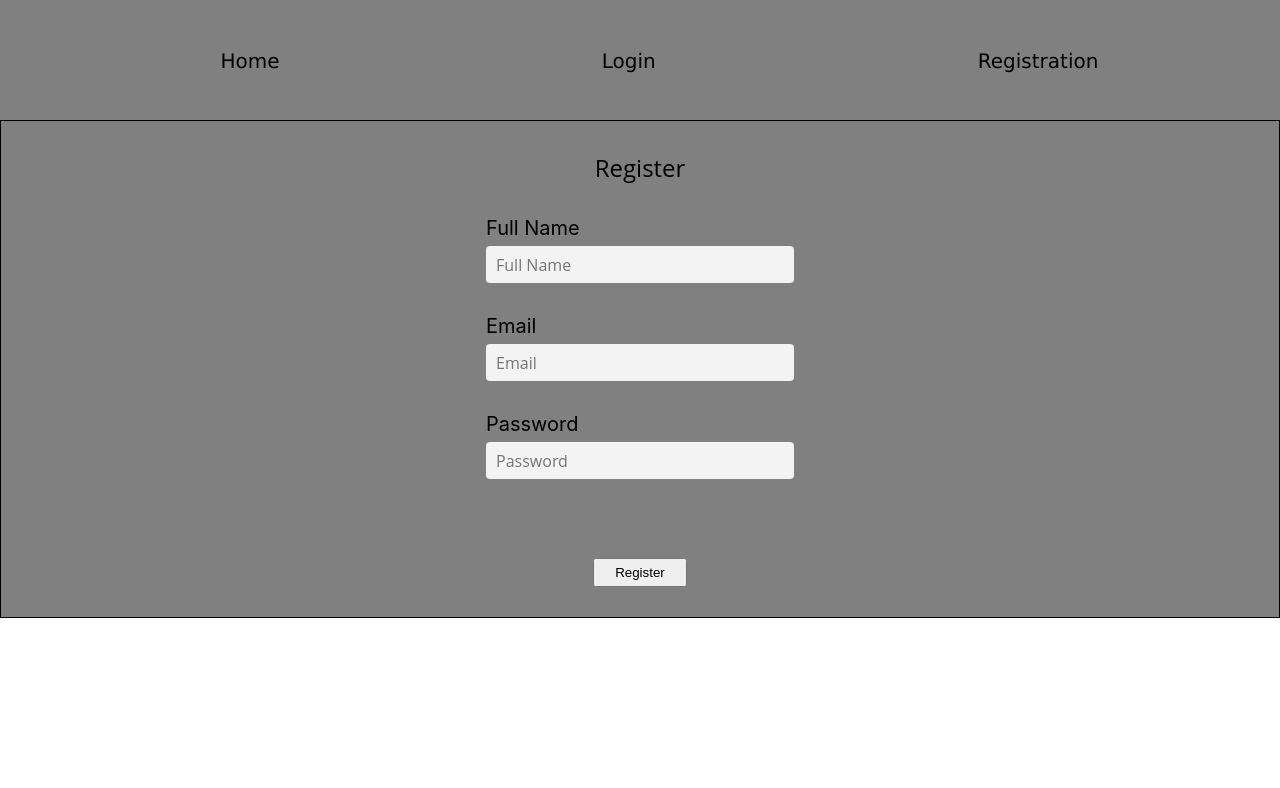
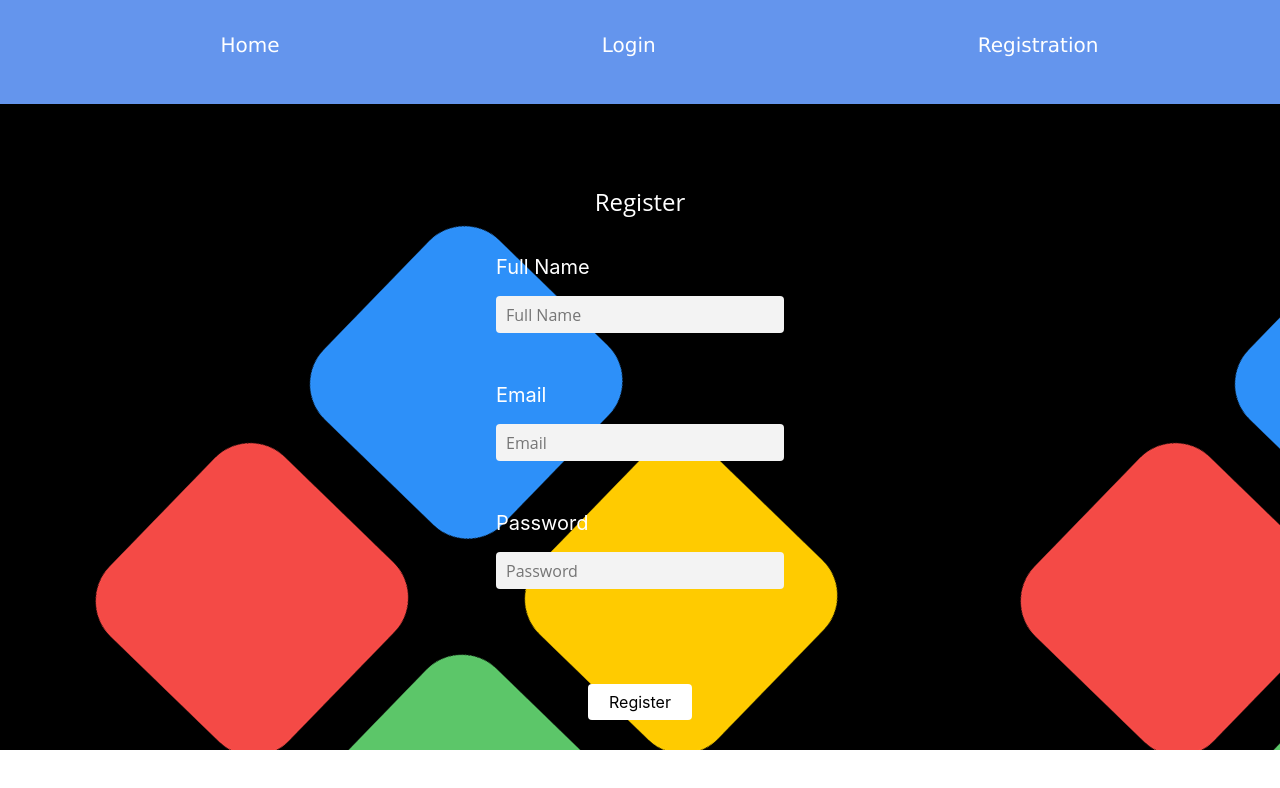
Before and after one commit to SujavAc/Login-and-Registration, a React (Create React App) app: page / in a window 1280 px wide. Shown: the top 788 px of the page. Built offline with nearby package versions, Linux system fonts and the light colour scheme.

Commit message:
homepage with card component UI

```diff
--- a/package.json
+++ b/package.json
@@ -3,6 +3,7 @@
   "version": "0.1.0",
   "private": true,
   "dependencies": {
+    "@material-ui/core": "^4.11.0",
     "@testing-library/jest-dom": "^4.2.4",
     "@testing-library/react": "^9.5.0",
     "@testing-library/user-event": "^7.2.1",
--- a/public/index.html
+++ b/public/index.html
@@ -4,6 +4,7 @@
     <meta charset="utf-8" />
     <link rel="icon" href="%PUBLIC_URL%/favicon.ico" />
     <meta name="viewport" content="width=device-width, initial-scale=1" />
+    <link rel="stylesheet" href="https://stackpath.bootstrapcdn.com/bootstrap/4.3.1/css/bootstrap.min.css"/>
     <meta name="theme-color" content="#000000" />
     <meta
       name="description"
--- a/src/App.css
+++ b/src/App.css
@@ -1,11 +1,9 @@
 .App {
   text-align: center;
-
 }
 
-.header{
-  margin-top:30px;
-
+.header {
+  margin-top: 80px;
 }
 .App-header {
   background-color: #282c34;
@@ -18,8 +16,7 @@
   color: white;
 }
 
-
-.register{
+.register {
   padding: 0px 10px;
   outline: 1px solid black;
 }
@@ -32,22 +29,21 @@
     transform: rotate(360deg);
   }
 } */
+
 nav {
   align-items: center;
-  background:grey;
+  background-color: cornflowerblue;
   padding: 20px;
-  color: black;
 }
 
 nav ul {
   display: flex;
   justify-content: space-around;
   list-style: none;
-
 }
 
-nav ul li{
-  color:black;
+nav ul li {
+  color: white;
   background-color: transparent;
   text-decoration: none;
   margin: 5px 1px 3px 0px;
@@ -65,8 +61,7 @@ nav ul li{
   -moz-border-bottom-left-radius: 10px;
   border-bottom-right-radius: 10px;
 }
-nav ul li:hover{
-  color:white;
-  background-color: black;
-
+nav ul li:hover {
+  color: black;
+  background-color: white;
 }
--- a/src/component/Register/home.jsx
+++ b/src/component/Register/home.jsx
@@ -1,53 +1,89 @@
-import React from 'react';
+import React from "react";
 import "./style.scss";
-import {Redirect} from 'react-router-dom';
-
+import { Redirect } from "react-router-dom";
+import Card from "@material-ui/core/Card";
+import CardContent from "@material-ui/core/CardContent";
+import Typography from "@material-ui/core/Typography";
 
 export class Home extends React.Component {
-
   constructor(props) {
     super(props);
-    const token =localStorage.getItem('token');
-    let loggedIn=true
-    if(token===null){
-      loggedIn=false
+
+    const token = localStorage.getItem("token");
+    let loggedIn = true;
+    if (token === null) {
+      loggedIn = false;
     }
-    this.state={
-      loggedIn
+    this.state = {
+      loggedIn,
+      data: []
+    };
+
+    this.user = JSON.parse(localStorage.getItem("register_details"));
+    this.user.map((data) => (this.username = data.username));
+    this.user.map((data) => (this.gmail = data.email));
+    this.data=this.user;
   }
-    this.user=JSON.parse(localStorage.getItem('register_details'));
-    this.user.map(data=>(
-      this.username=data.username
-    ))
-  }
-  handleClick(event){
-    localStorage.removeItem('token');
+  handleClick(event) {
+    localStorage.removeItem("token");
     this.setState({
-      loggedIn:false
-    })
+      loggedIn: false,
+    });
   }
 
+  render() {
+    const Data = this.data;
 
-  render() {
-    if (this.state.loggedIn===false){
-      alert('Thank You ! login again to enter Home page');
-      return <Redirect to="/login" />
+    if (this.state.loggedIn === false) {
+      alert("Thank You ! login again to enter Home page");
+      return <Redirect to="/login" />;
     }
 
     return (
+      <div className="full">
         <div className="base-container">
           <div className="header">Home Page</div>
-        <h1>Hi {this.username}!</h1>
-        <div className="userdetail">
-         <label>
-           <h1>Welcome {this.username}</h1>
-            <p>{this.email}</p>
-         </label>
+
+          <Card className="root">
+            <CardContent>
+              <Typography>
+                Welcome <b>{this.username}</b>
+              </Typography>
+              <Typography variant="body2" color="textSecondary" component="p">
+                “The most wasted of days is one without laughter.”
+                <br></br>– E.E. Cummings.
+              </Typography>
+            </CardContent>
+          </Card>
+
+          <div className="data">
+            <p>Users</p>
+            {Data.map((res) => (
+              <div key={res.username}>
+                <Card>
+                  <CardContent>
+                    <Typography>
+                      <b>{res.username}</b>
+                    </Typography>
+                    <Typography>
+                      <b>{res.email}</b>
+                    </Typography>
+                  </CardContent>
+                </Card>
+                <br></br>
               </div>
+            ))}
+          </div>
+
           <div className="footer">
-          <button type="button" className="btn" onClick={(event) => this.handleClick(event)}>
+            <button
+              type="button"
+              className="btn"
+              onClick={(event) => this.handleClick(event)}
+            >
               LogOut
             </button>
+          </div>
         </div>
       </div>
     );
--- a/src/component/Register/login.jsx
+++ b/src/component/Register/login.jsx
@@ -1,100 +1,96 @@
 import React from "react";
-import './style.scss';
+import "./style.scss";
 import { Redirect } from "react-router-dom";
 
 export class Login extends React.Component {
   constructor(props) {
     super(props);
-    let loggedIn=false;
-    let token=localStorage.getItem('token');
-    this.state={
-        email:'',
-        password:'',
-        login:[],
-        data:'',
+    let loggedIn = false;
+    let token = localStorage.getItem("token");
+    this.state = {
+      email: "",
+      password: "",
+      login: [],
+      data: "",
       loggedIn,
-        token
-    }
+      token,
+      check: [],
+      Error: "",
+      Success: "",
+    };
+    this.login = JSON.parse(localStorage.getItem("register_details"));
   }
   handleEmailChange = (e) => {
     this.setState({
-
-      email: e.target.value
-
+      email: e.target.value,
     });
-  }
+  };
   handlePasswordChange = (e) => {
     this.setState({
+      password: e.target.value,
+    });
+  };
 
-      password: e.target.value
+  handleClick(event) {
+    this.login.map((data) => (this.gmail = data.email));
+    this.login.map((data) => (this.pass = data.password));
+    console.log(this.gmail);
+    console.log(this.pass);
 
+    if (this.state.email === this.gmail && this.state.password === this.pass) {
+      alert("verified user");
+      localStorage.setItem("token", "dshfgsdfyusgf43657843hb43ghgfhd");
+      this.setState({
+        loggedIn: true,
       });
+    } else {
+      alert("Enter valid inputs");
     }
-
-
-  handleClick(event){
-
-     this.login=JSON.parse(localStorage.getItem('register_details'));
-    this.login.map(data=>(
-
-      this.gmail=data.email
-    ))
-    this.login.map(data=>(
-      this.pass=data.password
-    ))
-
-    if(this.state.email===this.gmail && this.state.password===this.pass){
-      console.log("verified user");
-      localStorage.setItem('token',"dshfgsdfyusgf43657843hb43ghgfhd");
-      this.setState({
-        loggedIn:true
-      });
-
-
-
-
-
-
-    }
-    else{
-      alert("Enter valid inputs");
-
-    }
-
   }
 
   render() {
-    if(this.state.loggedIn===true){
-      return <Redirect to="/home" />
-    }
-    else if(this.state.token){
-      alert('Already loggedin');
-      return <Redirect to="/home" />
+    if (this.state.loggedIn === true) {
+      return <Redirect to="/home" />;
+    } else if (this.state.token) {
+      alert("Already loggedin");
+      return <Redirect to="/home" />;
     }
 
     return (
+      <div className="full">
         <div className="base-container" ref={this.props.containerRef}>
           <div className="header">Login</div>
-
           <div className="content">
-
             <div className="form">
               <div className="form-group">
                 <label htmlFor="Email">Email</label>
-              <input type="email" name="email" placeholder="Email" onChange={this.handleEmailChange}/>
+                <input
+                  type="email"
+                  name="email"
+                  placeholder="Email"
+                  onChange={this.handleEmailChange}
+                />
               </div>
               <div className="form-group">
                 <label htmlFor="password">Password</label>
-              <input type="password" name="password" placeholder="password" onChange={this.handlePasswordChange}/>
-
+                <input
+                  type="password"
+                  name="password"
+                  placeholder="password"
+                  onChange={this.handlePasswordChange}
+                />
               </div>
             </div>
           </div>
-
           <div className="footer">
-          <button type="button" className="btn" onClick={(event) => this.handleClick(event)}>
+            <button
+              type="button"
+              className="btn"
+              onClick={(event) => this.handleClick(event)}
+            >
               Login
             </button>
+          </div>
         </div>
       </div>
     );
--- a/src/component/Register/register.jsx
+++ b/src/component/Register/register.jsx
@@ -1,95 +1,118 @@
 import React from "react";
 //import { Redirect } from 'react-router-dom';
-
+//import TextField from '@material-ui/core/TextField';
 
 export class Register extends React.Component {
   constructor(props) {
-    super(props)
-    let register=false;
-    this.state={
-        username:'',
-        password:'',
-        email:'',
-        registerData:[],
-        register
+    super(props);
+
+    let register = false;
+    this.state = {
+      username: "",
+      password: "",
+      email: "",
+      registerData: [],
+      register,
     };
-    this.handleEmailChange=this.handleEmailChange.bind(this);
-    this.handleUsernameChange=this.handleUsernameChange.bind(this);
-    this.handlePasswordChange=this.handlePasswordChange.bind(this);
-
+    this.handleEmailChange = this.handleEmailChange.bind(this);
+    this.handleUsernameChange = this.handleUsernameChange.bind(this);
+    this.handlePasswordChange = this.handlePasswordChange.bind(this);
   }
   handleFormSubmit = (e) => {
-    if(!this.state.username || !this.state.password ||!this.state.email){
+    if (!this.state.username || !this.state.password || !this.state.email) {
       alert("please fill all inputs");
-    }else {
+    } else {
       e.preventDefault();
       let registerData = [...this.state.registerData];
       registerData.push({
         username: this.state.username,
-      password:this.state.password,
-      email:this.state.email
-
+        password: this.state.password,
+        email: this.state.email,
       });
       this.setState({
         registerData,
         username: this.state.username,
-      password:this.state.password,
-      email:this.state.email,
-      register:true
+        password: this.state.password,
+        email: this.state.email,
+        register: true,
       });
-      alert('Successfully Registered ---> proceed to login');
-      console.log('Registered Data:',registerData);
-      localStorage.setItem('register_details',JSON.stringify(registerData));
+
+      this.error = alert("Successfully Registered ---> proceed to login");
+      localStorage.setItem("register_details", JSON.stringify(registerData));
+      console.log("Registered Data:",registerData);
     }
-
   };
   handlePasswordChange = (e) => {
     this.setState({
-      password: e.target.value
-
-
+      password: e.target.value,
     });
-  }
+  };
   handleEmailChange = (e) => {
     this.setState({
-
-      email: e.target.value
-
+      email: e.target.value,
     });
-  }
+  };
 
   handleUsernameChange = (e) => {
     this.setState({
       username: e.target.value,
-
     });
-  }
+  };
 
   render() {
     return (
+      <div className="full">
         <div className="base-container">
           <div className="header">Register</div>
           <div className="content">
-
             <div className="form">
               <div className="form-group">
                 <label htmlFor="username">Full Name</label>
-              <input type="text" name="username" id="username"  placeholder="Full Name"  onChange={this.handleUsernameChange} required />
+                <input
+                  type="text"
+                  name="username"
+                  id="username"
+                  placeholder="Full Name"
+                  onChange={this.handleUsernameChange}
+                  required
+                />
               </div>
+              {
                 <div className="form-group">
                   <label htmlFor="email">Email</label>
-              <input type="email" name="email" id="email" placeholder="Email" onChange={this.handleEmailChange} required/>
+                  <input
+                    type="email"
+                    name="email"
+                    id="email"
+                    placeholder="Email"
+                    onChange={this.handleEmailChange}
+                    required
+                  />
                 </div>
+              }
+
               <div className="form-group">
                 <label htmlFor="password">Password</label>
-              <input type="password" name="password" id="password" placeholder="Password"  onChange={this.handlePasswordChange} required/>
+                <input
+                  type="password"
+                  name="password"
+                  id="password"
+                  placeholder="Password"
+                  onChange={this.handlePasswordChange}
+                  required
+                />
               </div>
             </div>
           </div>
           <div className="footer">
-          <button type="button" className="btn" onClick={this.handleFormSubmit}>
+            <button
+              type="button"
+              className="btn"
+              onClick={this.handleFormSubmit}
+            >
               Register
             </button>
+          </div>
         </div>
       </div>
     );
--- a/src/component/Register/style.scss
+++ b/src/component/Register/style.scss
@@ -1,18 +1,27 @@
-.base-container {
-    background-color: grey;
-    width: cover;
-    height: max-content;
+.full {
+  .base-container {
+    background-image: url(../../s2.png);
+
+    background-color: black;
+    width: 100%;
+    height: 100%;
     display: flex;
     flex-direction: column;
     align-items: center;
-    border: 1px solid black;
 
     .header {
       font-size: 24px;
       font-family: "Open Sans", sans-serif;
-      color: black;
+      color: white;
     }
-    .userdetail{
+
+    .data {
+      display: grid;
+      font-size: 24px;
+      font-family: "Open Sans", sans-serif;
+      color: white;
+    }
+    .userdetail {
       font-size: 24px;
       font-family: "Open Sans", sans-serif;
       color: black;
@@ -21,14 +30,6 @@
     .content {
       display: flex;
       flex-direction: column;
-
-      .image {
-        width: 21em;
-        img {
-          width: 100%;
-          height: 100%;
-        }
-      }
 
       .form {
         margin-top: 2em;
@@ -43,6 +44,7 @@
           width: fit-content;
           label {
             font-size: 20px;
+            color: white;
           }
           input {
             margin-top: 6px;
@@ -72,14 +74,18 @@
     .footer {
       margin-top: 3em;
       padding: 0px 10px;
+      color: white;
     }
-    .btn{
-        padding: 5px 20px;
-        margin-bottom: 30px;
+    .btn {
+      padding: 5px 20px;
+      background-color: white;
+      margin-bottom: 30px;
+      color: black;
     }
-    .btn:hover{
-      color:white;
+    .btn:hover {
+      color: white;
       background-color: grey;
+      transition: 0.2 ease;
+    }
   }
-
-  }
+}
```
Also changed, not shown: src/component/Register/Nav.js (+13 -9 lines), src/s2.png (added), 1 other file (tests, documents, lock files or other folders). Lines whose indentation alone changed are shown as unchanged.
